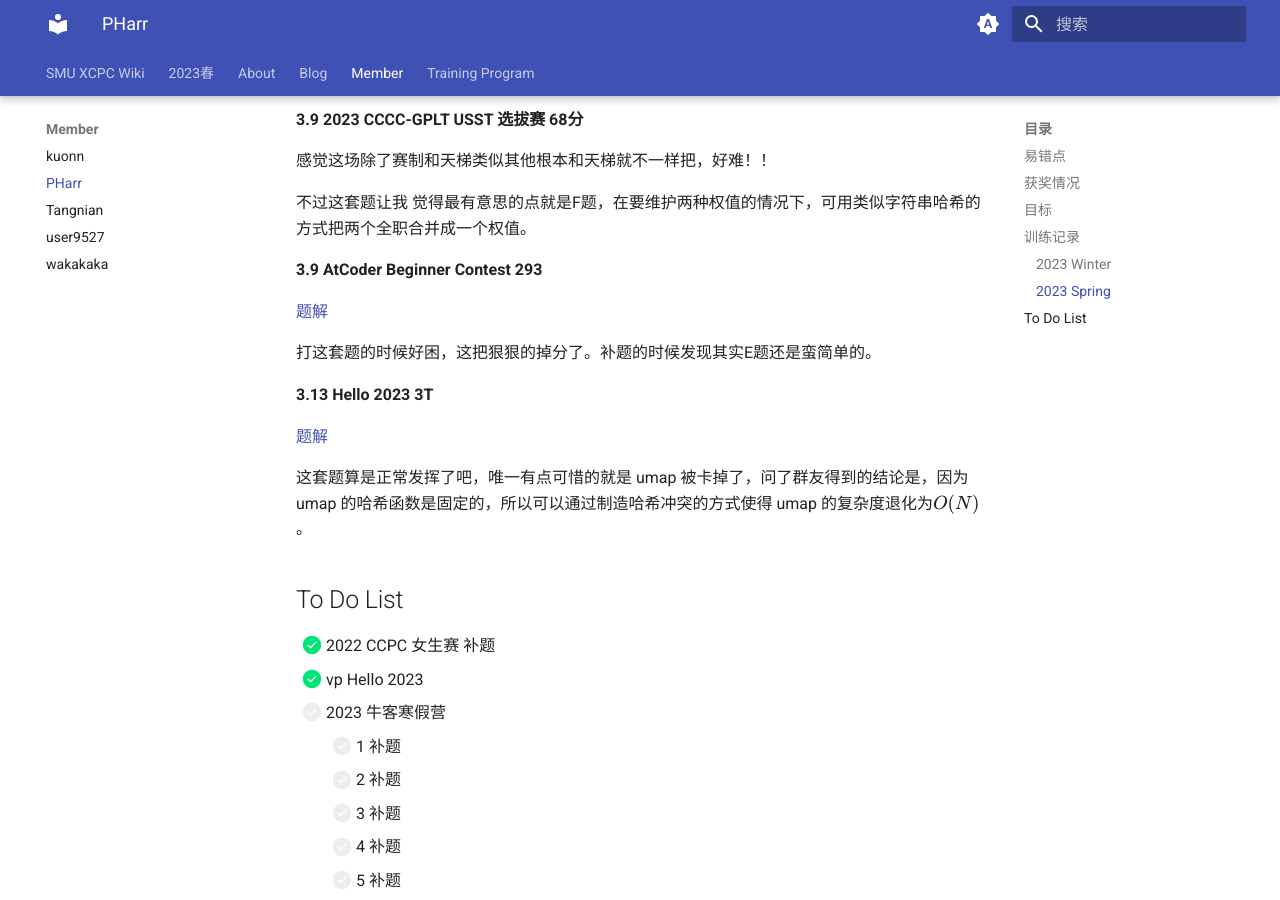
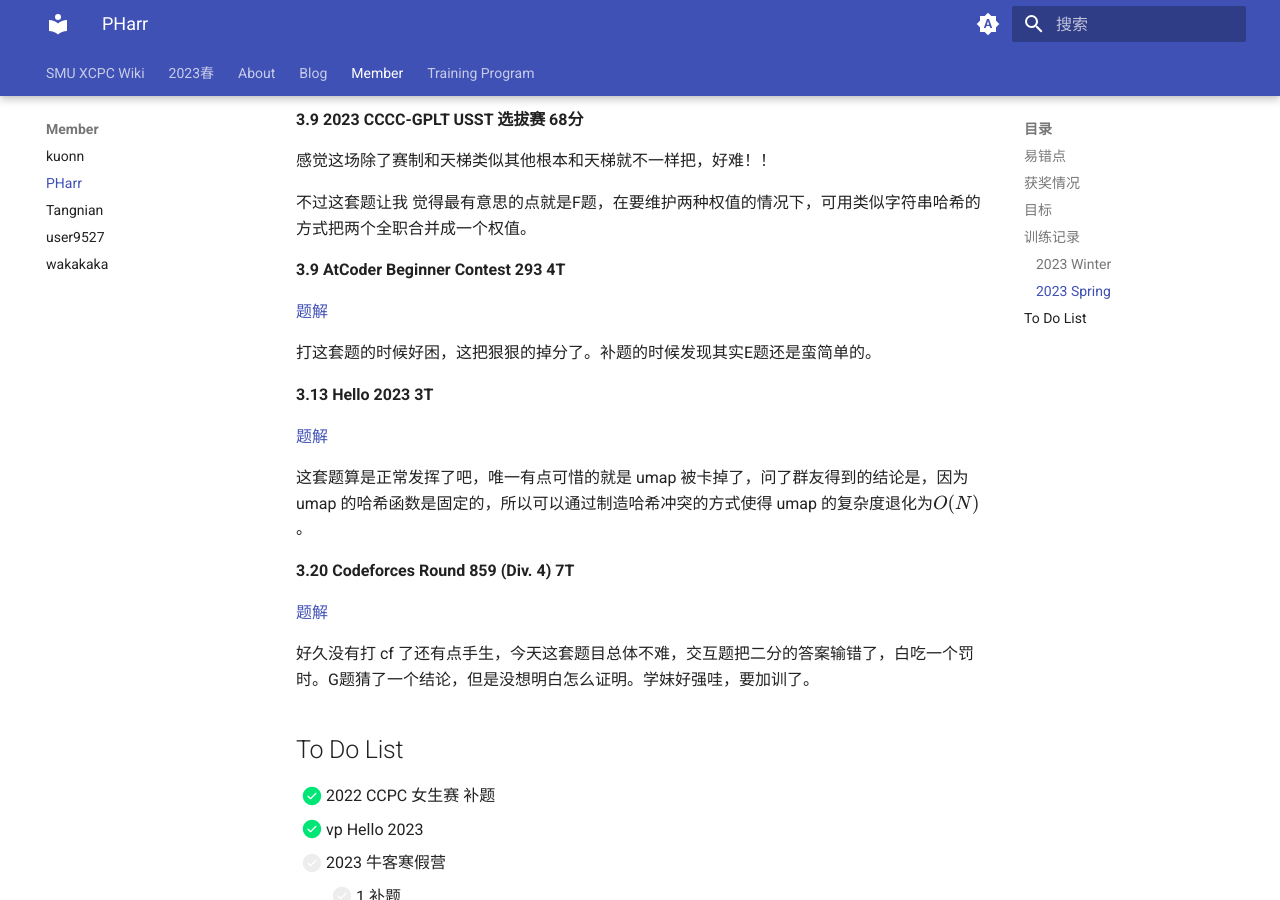
Before and after one commit to SMU-XCPC/wiki, an MkDocs documentation site: the page built from docs/Member/PHarr.md, in a window 1280 px wide and 900 px high, scrolled down 3068 px. Built offline with MkDocs 1.6.1 and Material for MkDocs 9.7.7, drawn with Linux system fonts in a browser that asks for light colours.

Commit message:
更新训练记录

```diff
--- a/docs/Member/PHarr.md
+++ b/docs/Member/PHarr.md
@@ -122,7 +122,7 @@ email：xin.mai@forxmail.com
 
 不过这套题让我 觉得最有意思的点就是F题，在要维护两种权值的情况下，可用类似字符串哈希的方式把两个全职合并成一个权值。
 
-**3.9 AtCoder Beginner Contest 293**
+**3.9 AtCoder Beginner Contest 293 4T**
 
 [题解](https://www.cnblogs.com/PHarr/p/17234336.html)
 
@@ -133,6 +133,12 @@ email：xin.mai@forxmail.com
 [题解](https://www.cnblogs.com/PHarr/p/17220292.html)
 
 这套题算是正常发挥了吧，唯一有点可惜的就是 umap 被卡掉了，问了群友得到的结论是，因为 umap 的哈希函数是固定的，所以可以通过制造哈希冲突的方式使得 umap 的复杂度退化为$O(N)$。
+
+**3.20 Codeforces Round 859 (Div. 4) 7T**
+
+[题解](https://www.cnblogs.com/PHarr/p/17237610.html)
+
+好久没有打 cf 了还有点手生，今天这套题目总体不难，交互题把二分的答案输错了，白吃一个罚时。G题猜了一个结论，但是没想明白怎么证明。学妹好强哇，要加训了。
 
 ## To Do List
 
```
